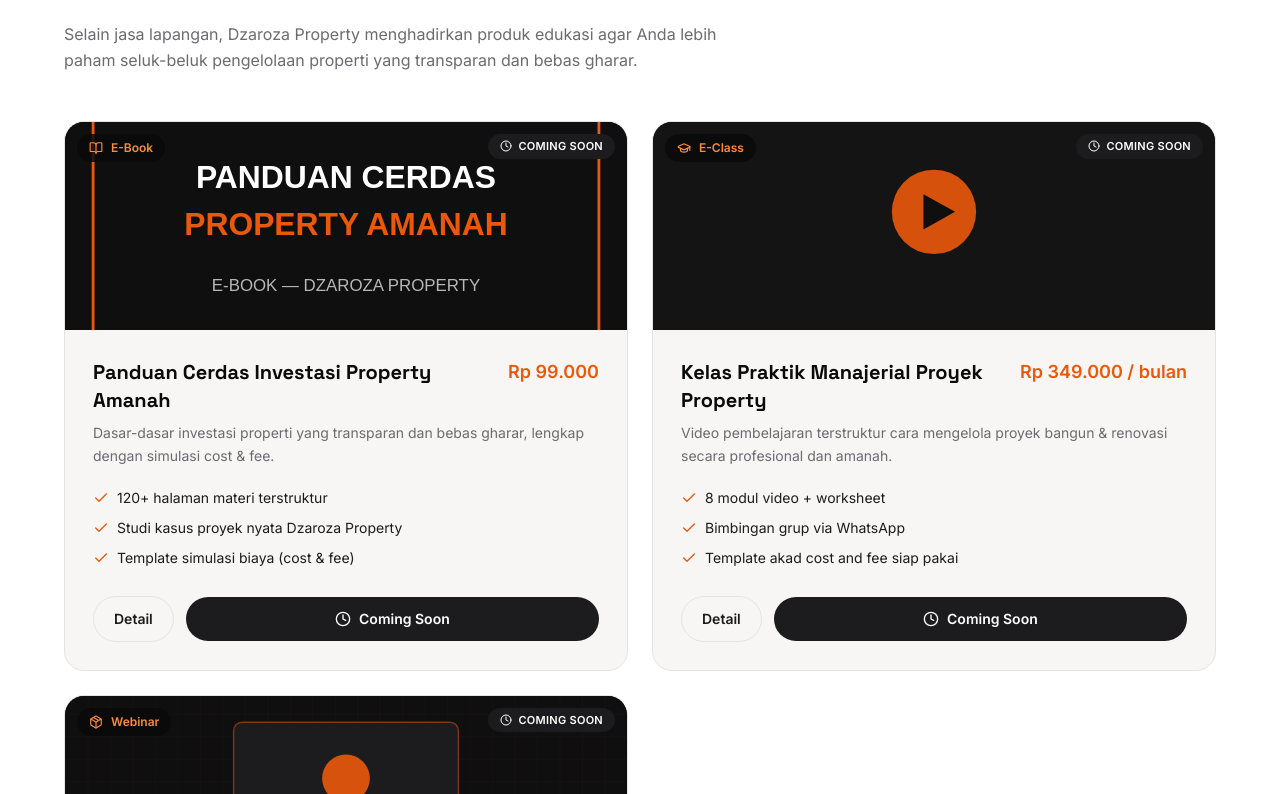
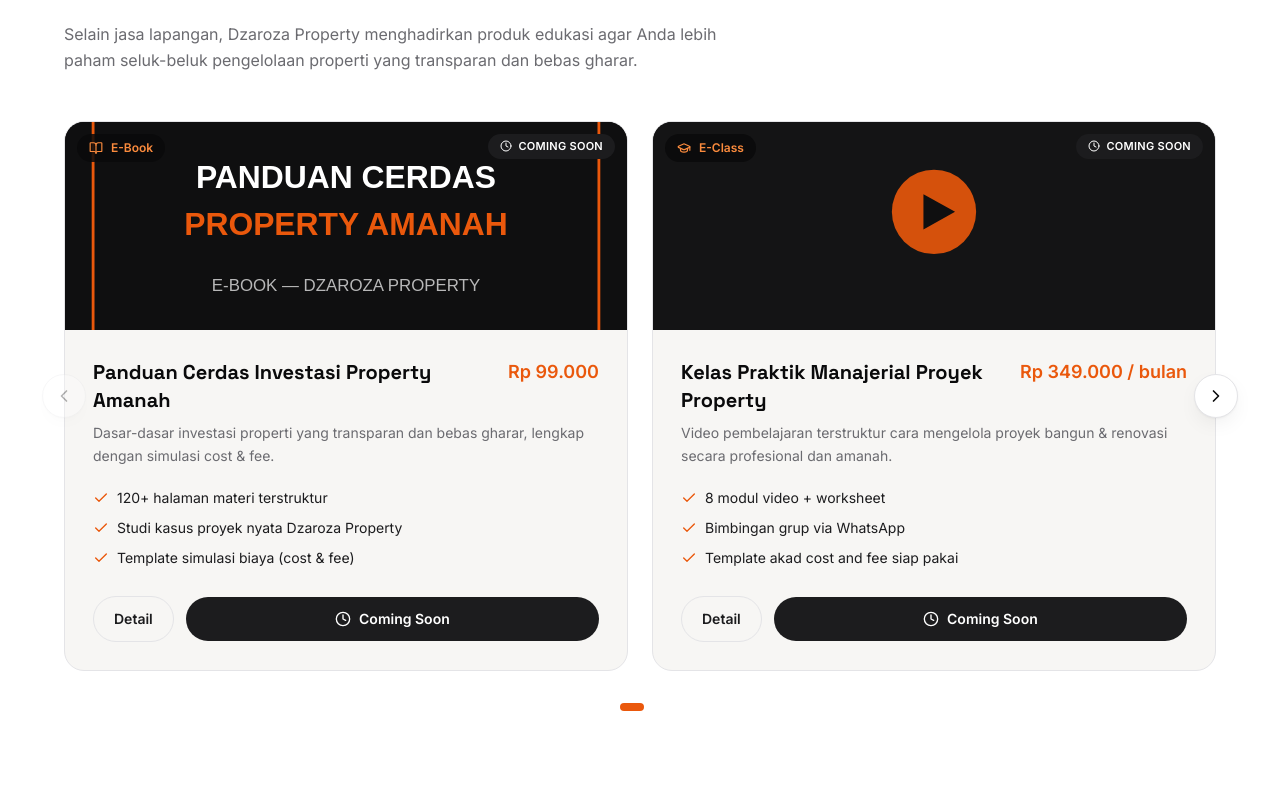
Before and after one commit to kholilmuflikhun/dzarozaproperty, a Next.js app: page / in a window 1280 px wide. Shown: the part 1086-1880 px from the top of the page. Built offline with nearby package versions, Linux system fonts and the light colour scheme; no server answers.

Commit message:
feat: enhance Products component with swipe navigation and responsive layout

```diff
--- a/components/Products.tsx
+++ b/components/Products.tsx
@@ -1,14 +1,85 @@
+"use client";
+
+import { useEffect, useMemo, useRef, useState } from "react";
 import Image from "next/image";
 import Link from "next/link";
-import { BookOpen, GraduationCap, Package, Check, PlayCircle } from "lucide-react";
+import { BookOpen, GraduationCap, Package, Check, PlayCircle, ChevronLeft, ChevronRight } from "lucide-react";
 import SectionHeading from "./SectionHeading";
 import PurchaseButton from "./PurchaseButton";
 import ProductStatusBadge from "./ProductStatusBadge";
-import { products } from "@/lib/data";
+import { products, type Product } from "@/lib/data";
 
 const ICONS: Record<string, typeof BookOpen> = { "E-Book": BookOpen, "E-Class": GraduationCap };
+const MAX_ROWS = 1; // tiap "halaman" carousel cuma 1 baris karena kartu produk cukup tinggi/detail
+
+// Mendeteksi jumlah kolom grid aktif sesuai breakpoint yang dipakai (md:grid-cols-2)
+// — mobile 1 kolom, tablet ke atas 2 kolom — supaya jumlah item per halaman pas.
+function useColumns() {
+  const [columns, setColumns] = useState(1);
+
+  useEffect(() => {
+    const mq = window.matchMedia("(min-width: 768px)");
+    function update() {
+      setColumns(mq.matches ? 2 : 1);
+    }
+    update();
+    mq.addEventListener("change", update);
+    return () => mq.removeEventListener("change", update);
+  }, []);
+
+  return columns;
+}
 
 export default function Products() {
+  const [page, setPage] = useState(0);
+  const columns = useColumns();
+  const itemsPerPage = columns * MAX_ROWS;
+
+  const pages = useMemo(() => {
+    const chunks: Product[][] = [];
+    for (let i = 0; i < products.length; i += itemsPerPage) {
+      chunks.push(products.slice(i, i + itemsPerPage));
+    }
+    return chunks.length ? chunks : [[]];
+  }, [itemsPerPage]);
+
+  // Kalau resize dari desktop (2 kolom) ke mobile (1 kolom) sedang di halaman
+  // terakhir, halaman itu bisa jadi out-of-range — batasi otomatis di sini.
+  useEffect(() => {
+    setPage((p) => Math.min(p, pages.length - 1));
+  }, [pages.length]);
+
+  const safePage = Math.min(page, pages.length - 1);
+  const currentItems = pages[safePage] ?? [];
+  const canPrev = safePage > 0;
+  const canNext = safePage < pages.length - 1;
+
+  // Swipe (sentuh/drag) untuk pindah halaman — Pointer Events mencakup jari
+  // (mobile/tablet), stylus, dan mouse-drag (desktop layar sentuh) sekaligus.
+  const swipeStart = useRef<{ x: number; y: number } | null>(null);
+  const SWIPE_THRESHOLD = 40;
+
+  function handlePointerDown(e: React.PointerEvent<HTMLDivElement>) {
+    swipeStart.current = { x: e.clientX, y: e.clientY };
+    e.currentTarget.setPointerCapture(e.pointerId);
+  }
+
+  function handlePointerUp(e: React.PointerEvent<HTMLDivElement>) {
+    if (!swipeStart.current) return;
+    const deltaX = e.clientX - swipeStart.current.x;
+    const deltaY = e.clientY - swipeStart.current.y;
+    swipeStart.current = null;
+
+    if (Math.abs(deltaX) < SWIPE_THRESHOLD || Math.abs(deltaX) < Math.abs(deltaY)) return;
+
+    if (deltaX < 0 && canNext) setPage(safePage + 1);
+    else if (deltaX > 0 && canPrev) setPage(safePage - 1);
+  }
+
+  function handlePointerCancel() {
+    swipeStart.current = null;
+  }
+
   return (
     <section id="produk" className="section-pad bg-white">
       <div className="container-content">
@@ -18,8 +89,14 @@
           description="Selain jasa lapangan, Dzaroza Property menghadirkan produk edukasi agar Anda lebih paham seluk-beluk pengelolaan properti yang transparan dan bebas gharar."
         />
 
-        <div className="mt-12 grid md:grid-cols-2 gap-6">
-          {products.map((p) => {
+        <div className="relative mt-12">
+          <div
+            onPointerDown={handlePointerDown}
+            onPointerUp={handlePointerUp}
+            onPointerCancel={handlePointerCancel}
+            className="grid touch-pan-y select-none md:grid-cols-2 gap-6"
+          >
+            {currentItems.map((p) => {
               const Icon = ICONS[p.type] ?? Package;
               return (
                 <div
@@ -27,10 +104,12 @@
                   className="group flex flex-col overflow-hidden rounded-xl2 border border-charcoal-100 bg-cream-soft hover:shadow-card-hover hover:border-orange-200 transition-all"
                 >
                   <div className="relative h-52 w-full bg-charcoal-950">
-                  <Image src={p.cover}
+                    <Image
+                      src={p.cover}
                       alt={p.title}
                       fill
                       unoptimized={p.cover.endsWith(".svg")}
+                      sizes="(max-width: 768px) 100vw, 50vw"
                       className="object-cover"
                     />
                     <span className="absolute top-3 left-3 inline-flex items-center gap-2 rounded-full bg-charcoal-950/85 px-3 py-1.5 text-xs font-semibold text-orange-400">
@@ -84,6 +163,63 @@
               );
             })}
           </div>
+
+          {pages.length > 1 && (
+            <>
+              <button
+                onClick={() => canPrev && setPage(safePage - 1)}
+                disabled={!canPrev}
+                aria-label="Halaman sebelumnya"
+                className="absolute left-0 top-1/2 hidden -translate-x-1/2 -translate-y-1/2 items-center justify-center rounded-full border border-charcoal-100 bg-white shadow-card transition-colors hover:border-orange-400 disabled:opacity-30 lg:flex h-11 w-11"
+              >
+                <ChevronLeft size={20} />
+              </button>
+              <button
+                onClick={() => canNext && setPage(safePage + 1)}
+                disabled={!canNext}
+                aria-label="Halaman berikutnya"
+                className="absolute right-0 top-1/2 hidden translate-x-1/2 -translate-y-1/2 items-center justify-center rounded-full border border-charcoal-100 bg-white shadow-card transition-colors hover:border-orange-400 disabled:opacity-30 lg:flex h-11 w-11"
+              >
+                <ChevronRight size={20} />
+              </button>
+            </>
+          )}
+        </div>
+
+        {pages.length > 1 && (
+          <div className="mt-8 flex items-center justify-center gap-4">
+            <button
+              onClick={() => canPrev && setPage(safePage - 1)}
+              disabled={!canPrev}
+              aria-label="Halaman sebelumnya"
+              className="flex h-9 w-9 items-center justify-center rounded-full border border-charcoal-100 disabled:opacity-30 lg:hidden"
+            >
+              <ChevronLeft size={16} />
+            </button>
+
+            <div className="flex items-center gap-2">
+              {pages.map((_, i) => (
+                <button
+                  key={i}
+                  onClick={() => setPage(i)}
+                  aria-label={`Ke halaman ${i + 1}`}
+                  className={`h-2 rounded-full transition-all ${
+                    i === safePage ? "w-6 bg-orange-500" : "w-2 bg-charcoal-200 hover:bg-charcoal-300"
+                  }`}
+                />
+              ))}
+            </div>
+
+            <button
+              onClick={() => canNext && setPage(safePage + 1)}
+              disabled={!canNext}
+              aria-label="Halaman berikutnya"
+              className="flex h-9 w-9 items-center justify-center rounded-full border border-charcoal-100 disabled:opacity-30 lg:hidden"
+            >
+              <ChevronRight size={16} />
+            </button>
+          </div>
+        )}
       </div>
     </section>
   );
```
Lines whose indentation alone changed are shown as unchanged.
